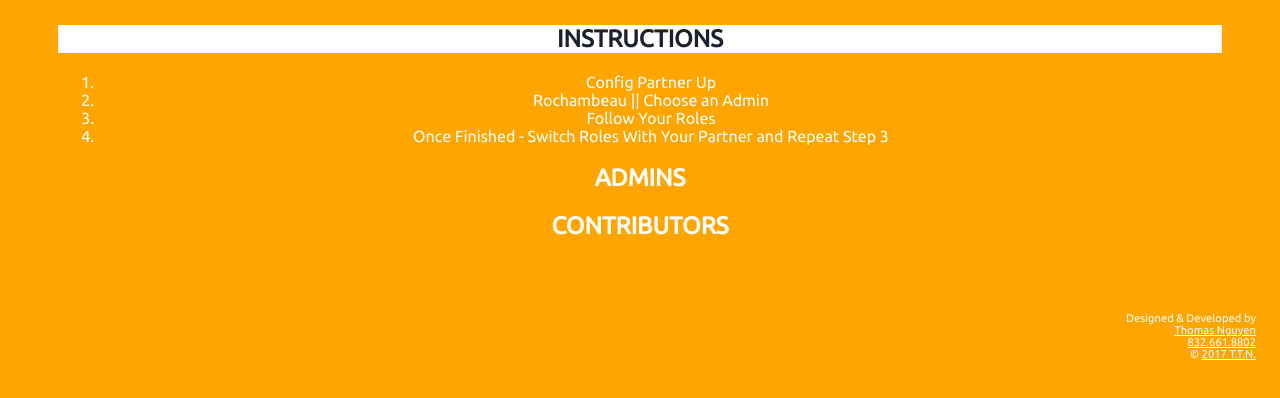
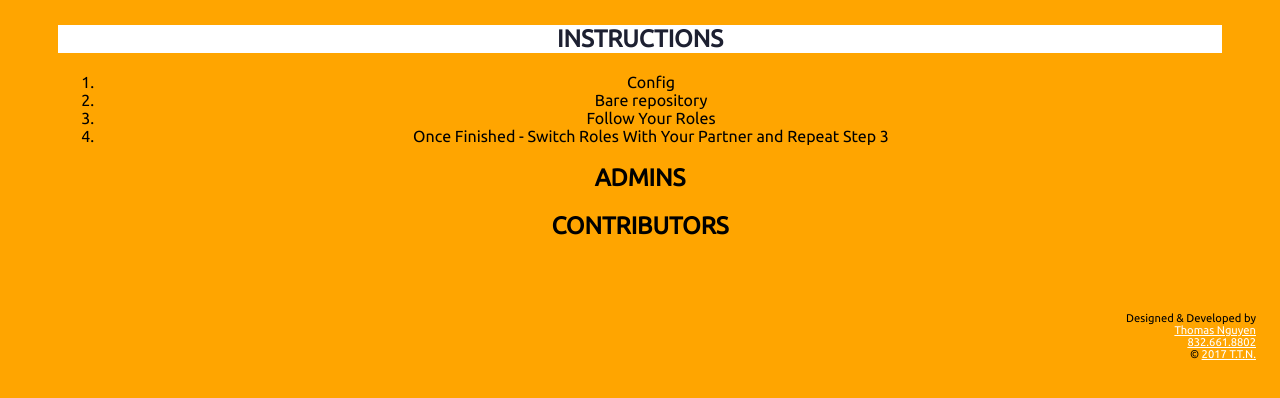
Before and after one commit to chenningjing/git_learning, a plain HTML site: page index.html in a window 1280 px wide. Both pictures are taken after a click on the element "INSTRUCTIONS". Shown: the part 250-648 px from the top of the page. Drawn offline with Linux system fonts and the light colour scheme.

Commit message:
web modify

```diff
--- a/index.html
+++ b/index.html
@@ -17,8 +17,8 @@
 		<div class="accordion"><h1>INSTRUCTIONS</h1></div>
 		<div class="panel">
 			<ol>
-				<li>Config Partner Up</li>
-				<li>Rochambeau || Choose an Admin</li>
+				<li>Config</li>
+				<li>Bare repository</li>
 				<li>Follow Your Roles</li>
 				<li>Once Finished - Switch Roles With Your Partner and Repeat Step 3</li>
 			</ol>
--- a/styles/style.css
+++ b/styles/style.css
@@ -1,7 +1,7 @@
 body{
 	background-color: orange;
     font-family: 'Ubuntu', sans-serif;
-    color: white;
+    color: black;
 }
 
 body a{
```
Also changed, not shown: 1 other file.
